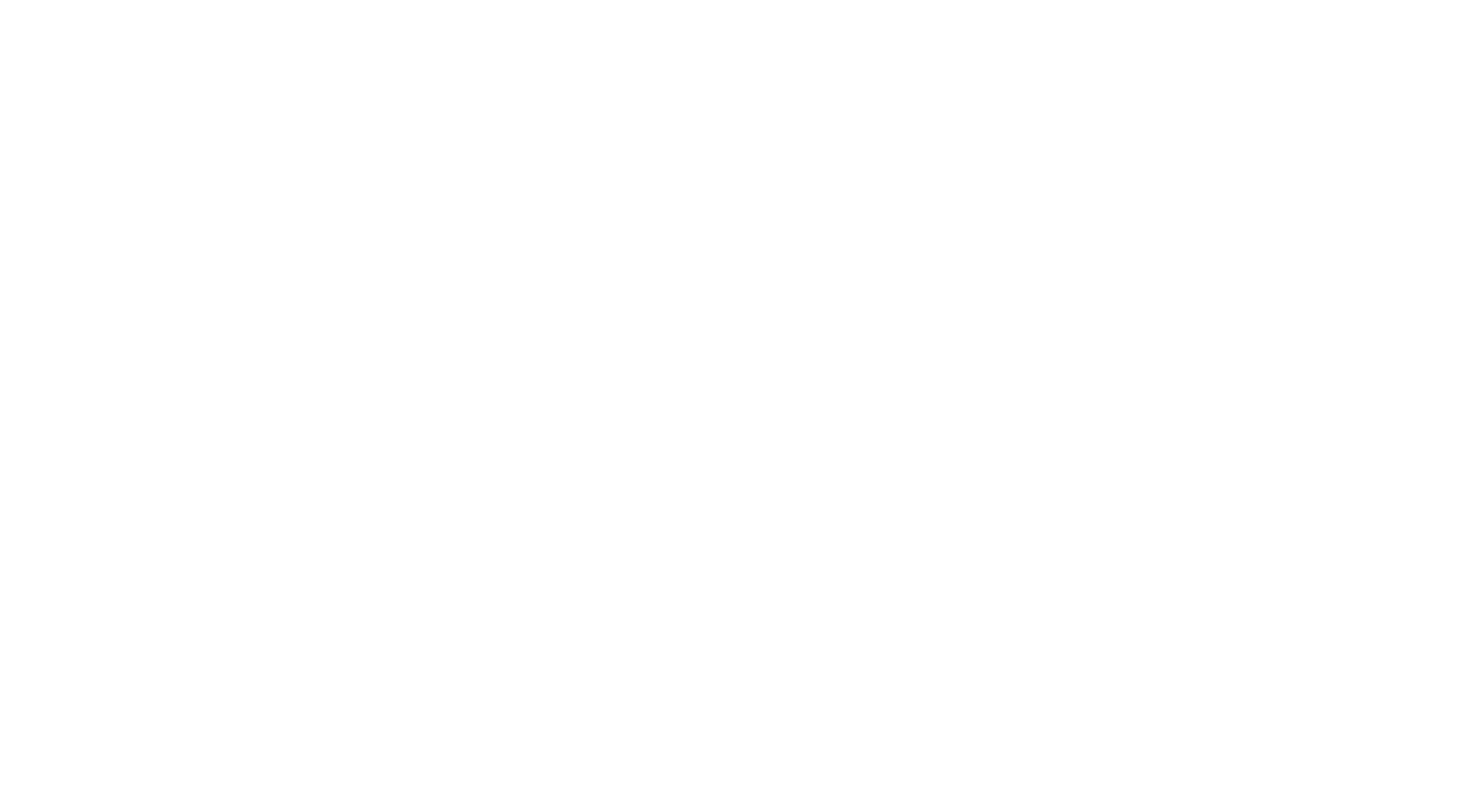
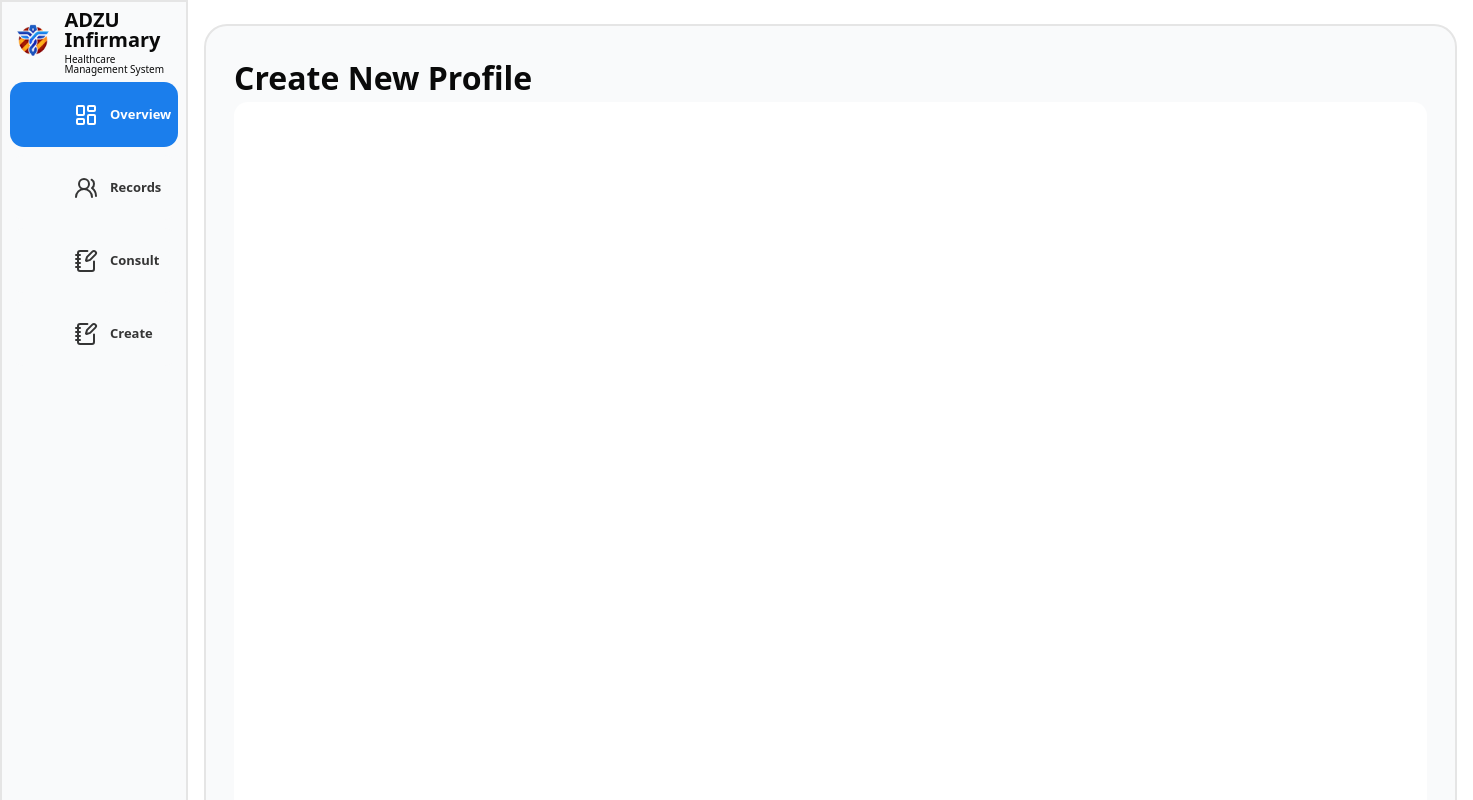
Before and after one commit to RielleTatel/Ateneo-de-Zamboanga-University-Health-Management-System-UHMS-, a React (Vite) app in the folder client/: page /create in a window 1280 px wide. Before the commit this address had no page. Shown: the top 800 px of the page, 1473 px wide, since content can reach past the window. Built offline with nearby package versions, Linux system fonts and the light colour scheme.

Commit message:
Feat: Initial Create Profile

```diff
--- a/client/src/App.jsx
+++ b/client/src/App.jsx
@@ -5,6 +5,7 @@ import Profile from "./pages/Profile.jsx";
 import Records from "./pages/Records.jsx";
 import Clinical from "./pages/Clinical.jsx";
 import Consult from "./pages/Consult.jsx";
+import CreateProfile from "./pages/CreateProfile.jsx";
 
 import './App.css'
 
@@ -21,6 +22,7 @@ const App = () => {
           <Route path="/profile" element={<Profile />} />
           <Route path="/Clinical" element={<Clinical />} />
           <Route path="/Consult" element={<Consult />} />
+          <Route path="/create" element={<CreateProfile />} />
         </Routes>
       </BrowserRouter>
     </QueryClientProvider>
--- a/client/src/components/layout/consultation/ConsultationField.jsx
+++ b/client/src/components/layout/consultation/ConsultationField.jsx
@@ -290,7 +290,9 @@ export const ConsultationNotes = () => {
     const [prescription, setPrescription] = useState("");
     const [history, setHistory] = useState("");
     const [additionalNotes, setAdditionalNotes] = useState("");
+
     const [medicalClearance, setMedicalClearance] = useState("");
+
     const [chronicRiskFactors, setChronicRiskFactors] = useState([]);
     const [openRiskFactors, setOpenRiskFactors] = useState(false);
 
@@ -317,7 +319,7 @@ export const ConsultationNotes = () => {
 
     return (
         <div className="bg-white rounded-[23px] border-2 border-[#E5E5E5] p-6 space-y-6">
-            <p className="text-md font-bold text-[#353535]"> Checkup Form- </p>
+            <p className="text-lg font-bold text-[#353535]"> Checkup Form- </p>
 
             <div className="flex flex-row gap-x-5">
                 <p className="text-[#353535]"> <b> Date: </b> <span> October 24, 2025 </span> </p>
@@ -330,7 +332,7 @@ export const ConsultationNotes = () => {
                     <Textarea
                         value={notes}
                         onChange={(e) => setNotes(e.target.value)}
-                        className="min-h-[100px] resize-none rounded-[17px]"
+                        className="min-h-[100px] resize-none rounded-[17px] "
                     />
                 </div>
 
@@ -353,7 +355,7 @@ export const ConsultationNotes = () => {
                 </div>
 
                 {/* ADDED NEW DROPDOWN SECTION HERE */}
-                <div className="flex flex-col md:flex-row gap-4 mb-6 p-4 rounded-xl border border-gray-200">
+                <div className="flex flex-col md:flex-row gap-4 mb-6">
 
                     {/* DROPDOWN SELECTION 1 */}
                     <div className="flex flex-col flex-1">
@@ -386,7 +388,7 @@ export const ConsultationNotes = () => {
                                     >
                                         <div className="flex gap-1 flex-wrap">
                                             {chronicRiskFactors.length === 0 ? (
-                                                <span className="text-muted-foreground">Select risk factors</span>
+                                                <span className="text-muted-foreground"> Select risk factors</span>
                                             ) : (
                                                 chronicRiskFactors.map((factor) => {
                                                     const option = riskFactorOptions.find(opt => opt.value === factor);
--- a/client/src/components/layout/navigation.jsx
+++ b/client/src/components/layout/navigation.jsx
@@ -11,6 +11,7 @@ const Navigation = () => {
     "/dashboard": "overview",
     "/records": "records",
     "/consult": "consult",
+    "/createProfile": "/create",
   };
 
   const [activeTab, setActiveTab] = useState(pathToTab[location.pathname] || "overview");
@@ -97,6 +98,28 @@ const Navigation = () => {
             Consult
           </p>
         </div>
+
+        {/* Create Profile */}
+        <div
+          className={`w-full h-[65px] rounded-[14px] flex items-center gap-x-3 pl-6 group hover:bg-attention-blue hover:shadow-md transition-all cursor-pointer ${
+            activeTab === "createProfile" ? "bg-attention-blue" : "bg-container"
+          }`}
+          onClick={() => handleNavClick("createProfile", "/create")}
+        >
+          <NotebookPen
+            className={`ml-10 w-6 h-6 transition-colors ${
+              activeTab === "createProfile" ? "text-white" : "text-text-primary"
+            }`}
+          />
+          <p
+            className={`font-semibold transition-colors hidden md:block ${
+              activeTab === "createProfile" ? "text-white" : "text-text-primary"
+            }`}
+          >
+            Create
+          </p>
+        </div>
+
       </div>
     </div>
   );
--- a/client/src/pages/Clinical.jsx
+++ b/client/src/pages/Clinical.jsx
@@ -23,7 +23,7 @@ const Clinical = () => {
                     </div>
 
                         {/* Second container */}
-                        <div className="bg-background-secondary mt-2 min-h-[700px] rounded-[23px] border-outline border-2 p-7 ">
+                    <div className="bg-background-secondary mt-2 min-h-[700px] rounded-[23px] border-outline border-2 p-7 ">
 
                             {/* Tab Navigation */}
                             <div className="flex gap-4 mb-8">
--- a/client/src/pages/Consult.jsx
+++ b/client/src/pages/Consult.jsx
@@ -29,7 +29,10 @@ const Consult = () => {
 
                 <div className="bg-background-secondary mt-2 min-h-[700px] rounded-[23px] border-outline border-2 p-7">
                     <ProfileHeader/>
-                    <div className="flex flex-col gap-y-3">
+                    <div className="text-center">
+                        <h1> <b> Consultation Actions </b> </h1>
+                    </div>
+                    <div className="flex flex-col gap-y-6">
                         <ConsultationNotes/>
                         <VitalsField/>
                         <LabFields/>
--- /dev/null
+++ b/client/src/pages/CreateProfile.jsx
@@ -0,0 +1,25 @@
+import React from "react";
+import Navigation from "@/components/layout/navigation";
+
+const CreateProfile = () => {
+    return (
+        <div className="bg-background-primary w-screen min-h-screen flex flex-row">
+
+            {/* 1st half of the screen */}
+            <Navigation/>
+
+            {/* 2nd part of the screen */}
+            <div className="flex-1 flex-col p-4 ">
+                <div className="bg-background-secondary mt-2 min-h-[700px] rounded-[23px] border-outline border-2 p-7 ">
+                    <p className="text-[32px]"> <b> Create New Profile </b> </p>
+
+                    <div className="bg-background-primary w-[1193px] h-[795px] rounded-xl border-black ">
+                        <p className="text-[22px]"> <b>  </b> </p>
+                    </div>
+                </div>
+            </div>
+        </div>
+    )
+}
+
+export default CreateProfile;
```
Also changed, not shown: client/src/components/layout/createProfile/staffProfile.jsx (added), client/src/components/layout/createProfile/studentProfile.jsx (added).
